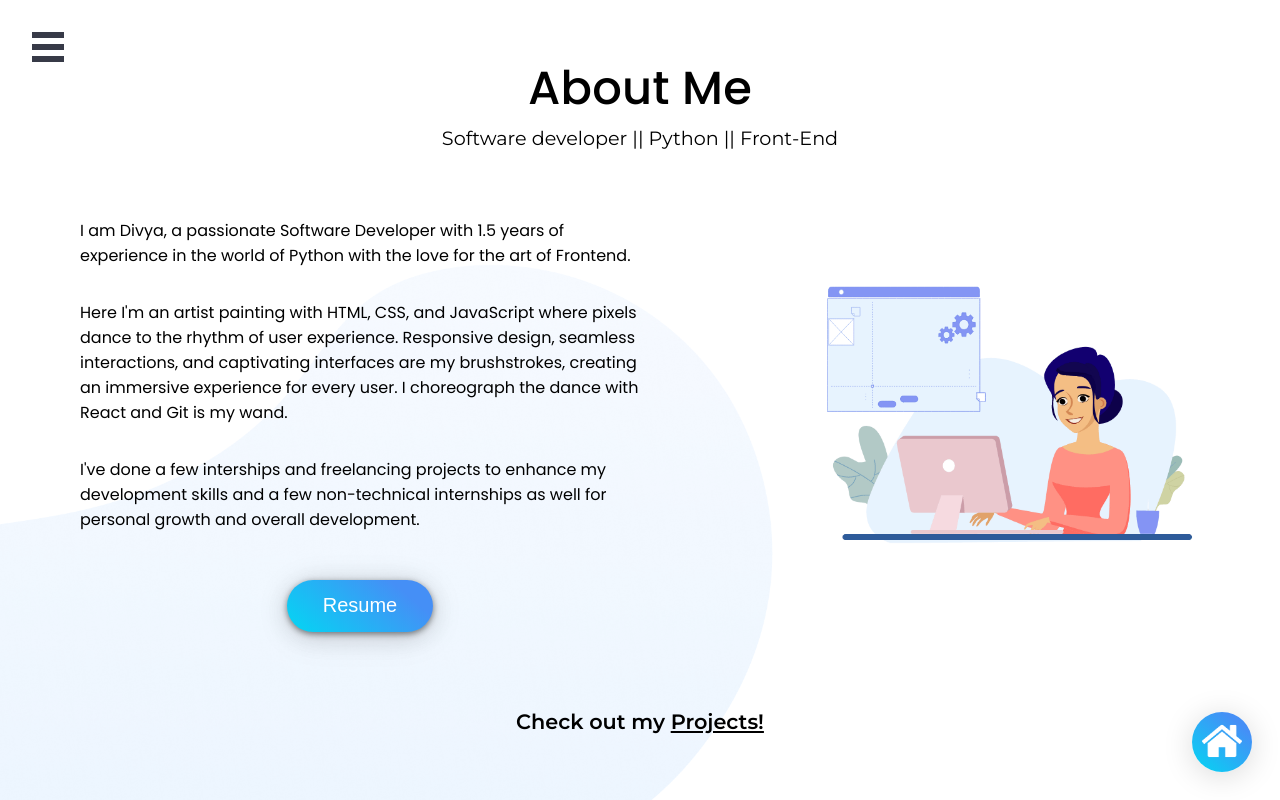
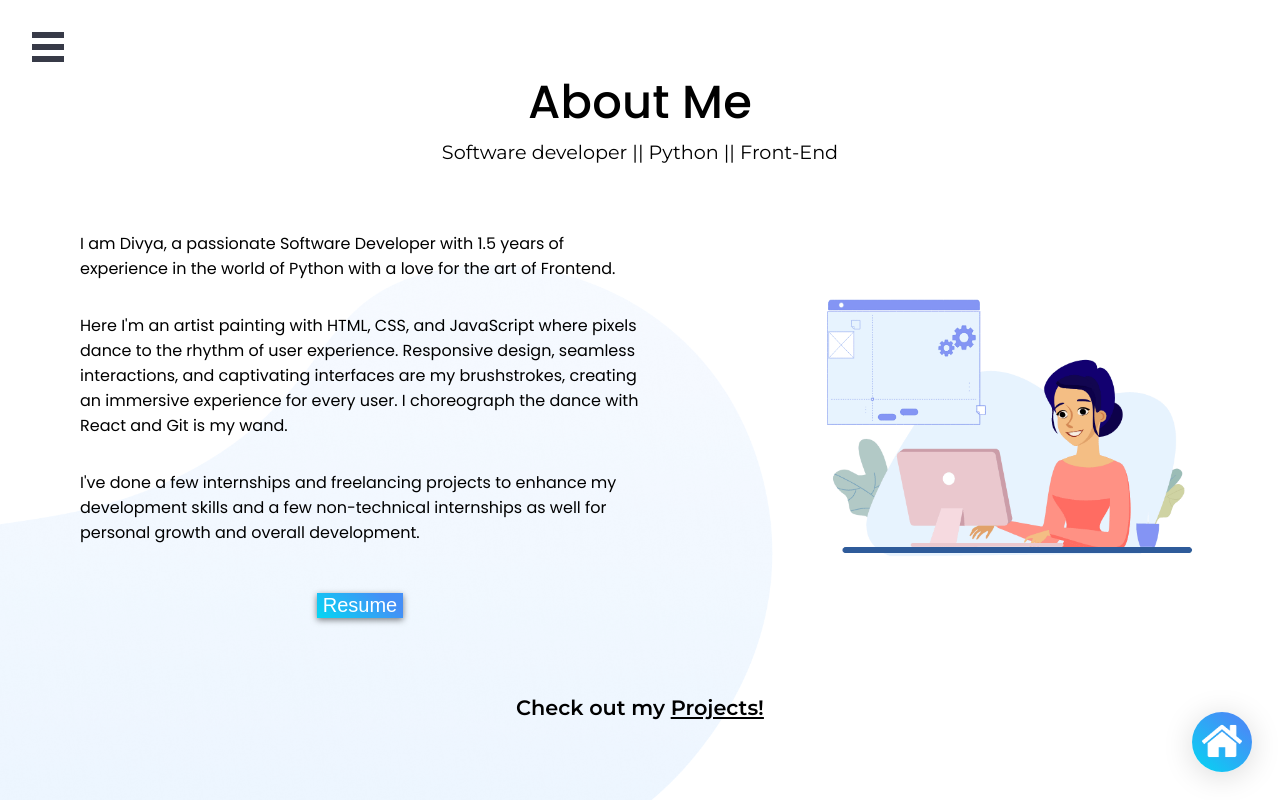
Before and after one commit to divya814/Portfolio-Website, a React (Create React App) app: page /#/about in a window 1280 px wide. Built offline with nearby package versions, Linux system fonts and the light colour scheme.

Commit message:
Update About.jsx
removed unwanted

```diff
--- a/src/components/About/About.jsx
+++ b/src/components/About/About.jsx
@@ -19,15 +19,10 @@ const About = () => {
 
             <div className="about-section">
                 <div className="left-container">
-                    {/* <p>I am a Software Developer working with CSG International for the last 1.8 years developing different features and enhancing existing CSG product. Other than being a passionate Python Developer, I have also worked in the field of Web development mainly Front-End development, and have done a few projects around it.
-                        I've done an internship as a React Developer in a travel-based Start-Up and single-handedly made the company's main website from scratch using ReactJS. I have explored the non-tech field as well by being a Recruitment specialist in <a classname="pa" href="https://mavinrpo.com/" target="_blank" rel="noreferrer">Mavin RPO</a> and working with a client onsite.
-                        I have worked as an Academic Outreach Expert intern and LinkedIn manager at <a classname="pa" href="https://www.indiaspark.com/" target="_blank" rel="noreferrer">IndiaSpark</a> where I have conducted national level hackathon and live talk show with Mr. Dheeraj Gyani (Director: Education & Government Engagements GitHub).
-                        Also worked as a YouTube manager at <a classname="pa" href="https://www.linkedin.com/company/girlup-she-united/" target="_blank" rel="noreferrer">GirlUp-She United</a>.</p>
-                    <p>Besides these, I also love to make some creative handmade products, paintings, and crafts.</p> */}
-                    <p>I am Divya, a passionate Software Developer with 1.5 years of experience in the world of Python with the love for the art of Frontend.</p>
+                    <p>I am Divya, a passionate Software Developer with 1.5 years of experience in the world of Python with a love for the art of Frontend.</p>
                     <p>Here I'm an artist painting with HTML, CSS, and JavaScript where pixels dance to the rhythm of user experience. Responsive design, seamless interactions, and captivating interfaces are my brushstrokes, creating an immersive experience for every user. I choreograph the dance with React and Git is my wand.</p>
-                    <p>I've done a few interships and freelancing projects to enhance my development skills and a few non-technical internships as well for personal growth and overall development.</p>
-                    <button type="button" class="btn btn2 text-uppercase">
+                    <p>I've done a few internships and freelancing projects to enhance my development skills and a few non-technical internships as well for personal growth and overall development.</p>
+                    <button type="button" class="btn2 text-uppercase">
                         <a href="https://drive.google.com/file/d/1uVRCMx8RmAU4wEvZoQrJEhCUyeMa3teI/view?usp=sharing" target="_blank" rel="noreferrer">Resume</a>
                     </button>
                 </div>
```
